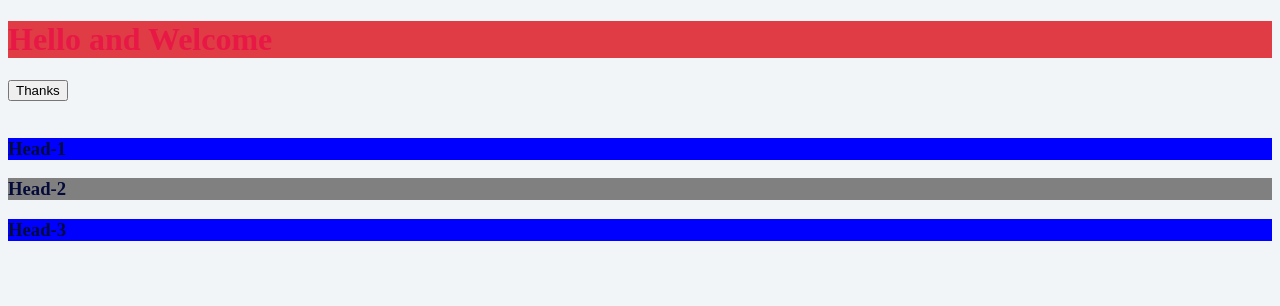
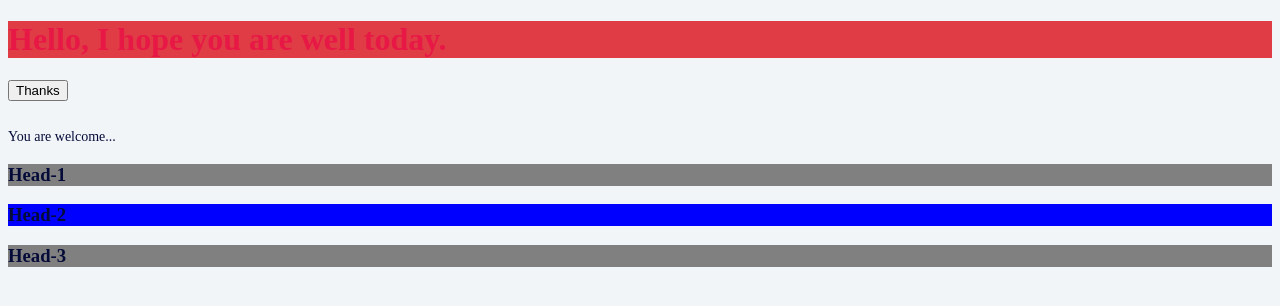
Before and after one commit to TK47bd/TestPurpose, a plain HTML site: page index.html in a window 1280 px wide. Both pictures are taken after a click on the input "Thanks". Drawn offline with Linux system fonts and the light colour scheme.

Commit message:
Play with JS and button event

```diff
--- a/index.html
+++ b/index.html
@@ -10,8 +10,10 @@
     <link rel="stylesheet" href="styles/style-1.css">
 </head>
 <body>
-    <h1 id="f-id">Hello and Welcome</h1>
-    <input type="submit" value="Thanks" name="OK"> <br/><br/>
+    <h1 id="f-id">Hello, I hope you are well today.</h1>
+    <input type="submit" value="Thanks" id="OK" name="OK"> <br/><br/>
+
+    <span id="Welcome-txt" style="display: block; margin-top: 10px; font-size: 14px;"></span>
 
     <section>
         <p>
--- a/scripts/script-1.js
+++ b/scripts/script-1.js
@@ -15,8 +15,23 @@ for(var i=0; i<SectionHeads.length; i++){
 var SectionHeads = document.querySelectorAll('.Section-head'); //.querySelectorAll
 for(var i=0; i<SectionHeads.length; i++){
     var element = SectionHeads[i];
-    if(i%2==0)
+    if((i+1)%2==0){
         element.style.backgroundColor = "blue";
-    else
+        element.setAttribute('title', 'This title is even');
+    }
+    else{
         element.style.backgroundColor = "gray";
+        element.setAttribute('title', 'This title is odd');
+    }
 }
+
+//Let's play with the button 'Thanks'
+var buttonClick = document.getElementById('OK');
+buttonClick.onclick=function(){
+    var putWelcomeText = document.getElementById('Welcome-txt')
+    putWelcomeText.innerHTML = "You are welcome...";
+}
+buttonClick.onmousemove =function(){
+    var putWelcomeText = document.getElementById('Welcome-txt')
+    putWelcomeText.innerHTML = "Please click me.... please!!!";
+}
```
